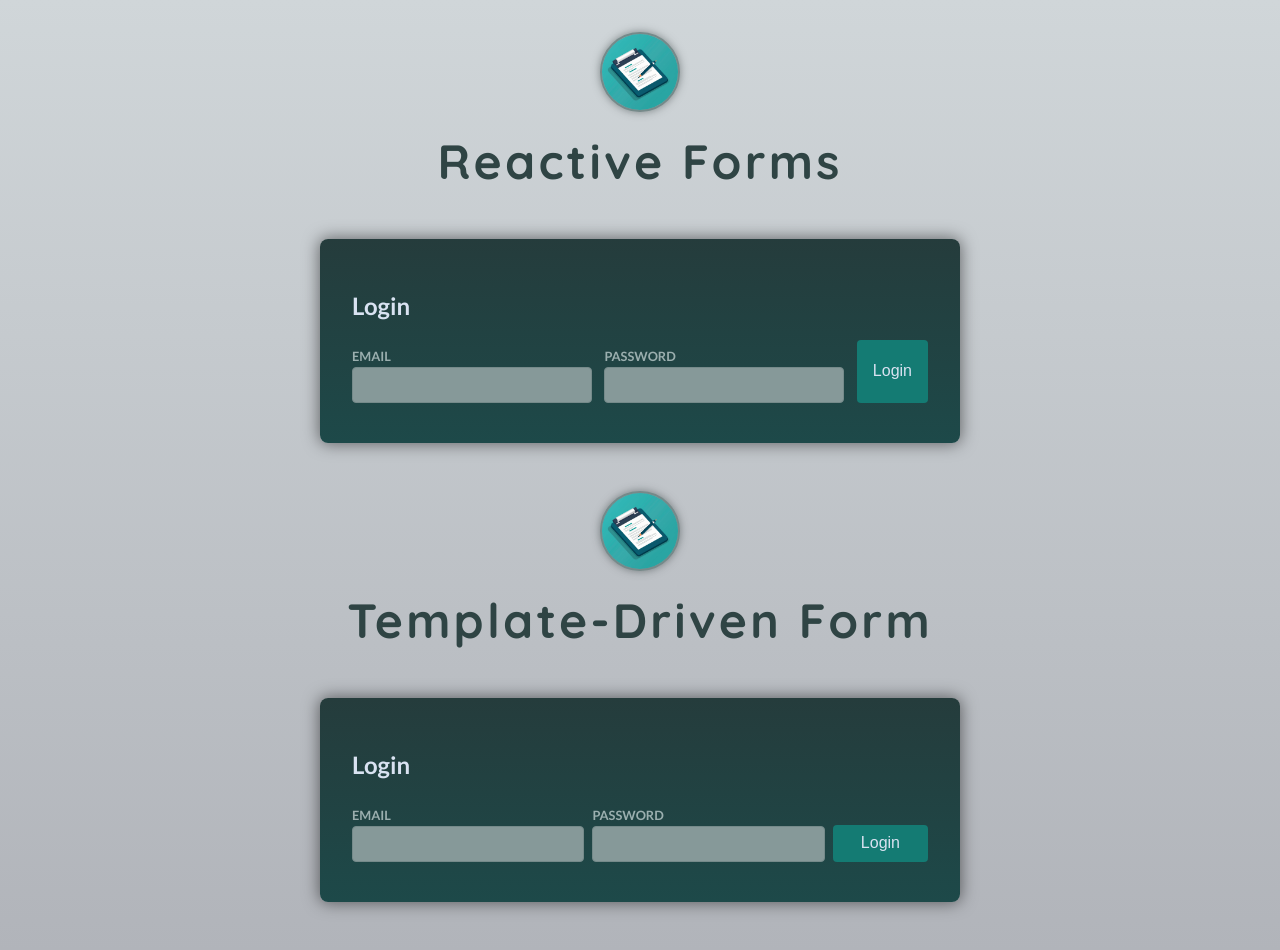
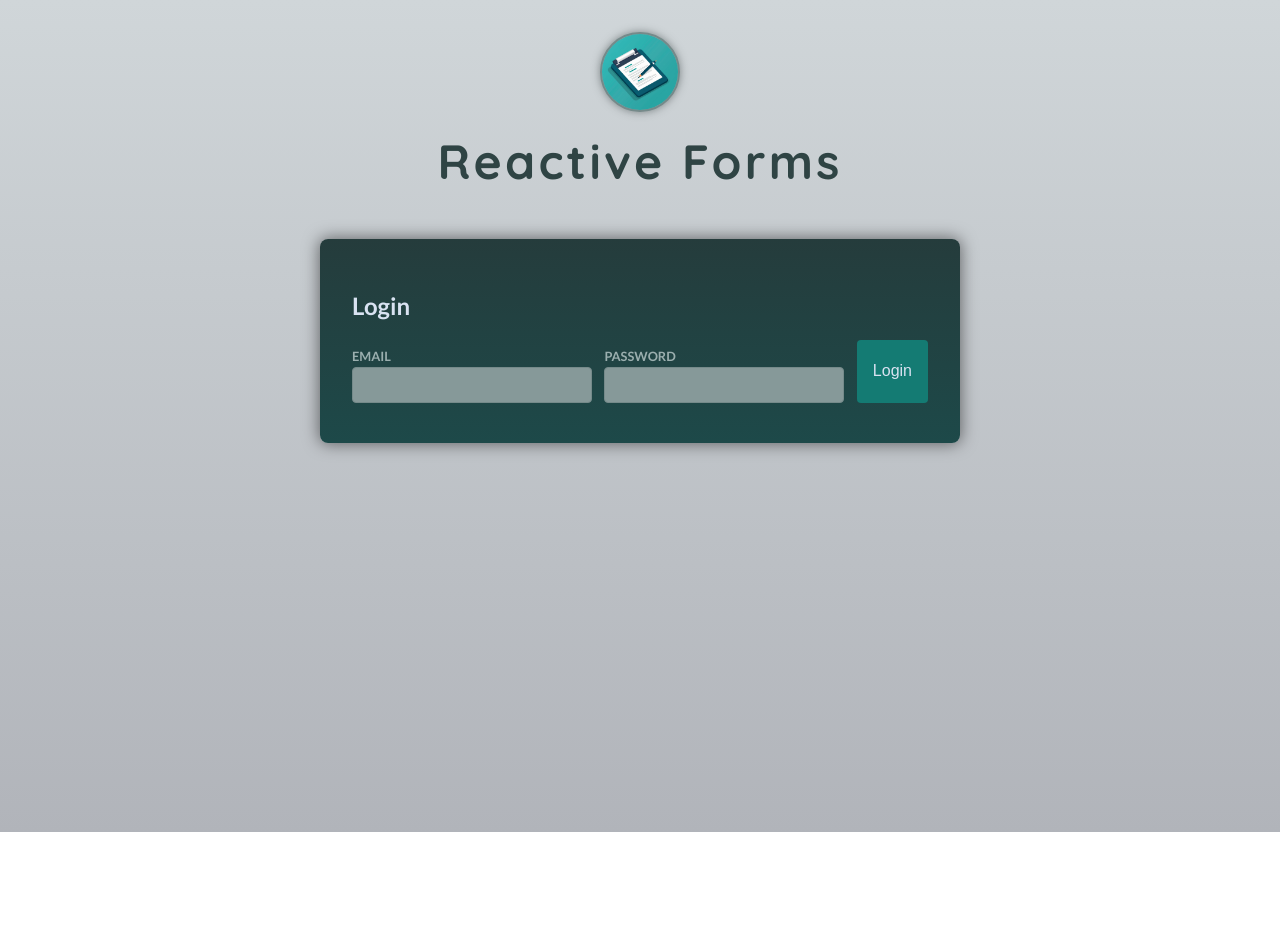
Before and after one commit to ayaalshouha/template-driven-and-reactive-forms-angular, an Angular app: page / in a window 1280 px wide. After the commit the page ends 832 px from the top, so only its background shows below. Built offline with nearby package versions, Linux system fonts and the light colour scheme.

Commit message:
FormGroup and FormControl

```diff
--- a/src/app/app.component.html
+++ b/src/app/app.component.html
@@ -4,10 +4,10 @@
 </header>
 
 <app-login-reactive />
-
+<!--
 <header>
   <img src="logo.jpg" alt="A form and a pencil" />
   <h1>Template-Driven Form</h1>
 </header>
 
-<app-login />
+<app-login /> -->
--- a/src/app/auth/login-reactive/login-reactive.component.ts
+++ b/src/app/auth/login-reactive/login-reactive.component.ts
@@ -1,12 +1,16 @@
 import { Component } from '@angular/core';
+import { FormControl, FormGroup } from '@angular/forms';
 
 @Component({
   selector: 'app-login-reactive',
   standalone: true,
   imports: [],
   templateUrl: './login-reactive.component.html',
-  styleUrl: './login-reactive.component.css'
+  styleUrl: './login-reactive.component.css',
 })
 export class LoginReactiveComponent {
-
+  form = new FormGroup({
+    email: new FormControl(''),
+    password: new FormControl(''),
+  });
 }
```
